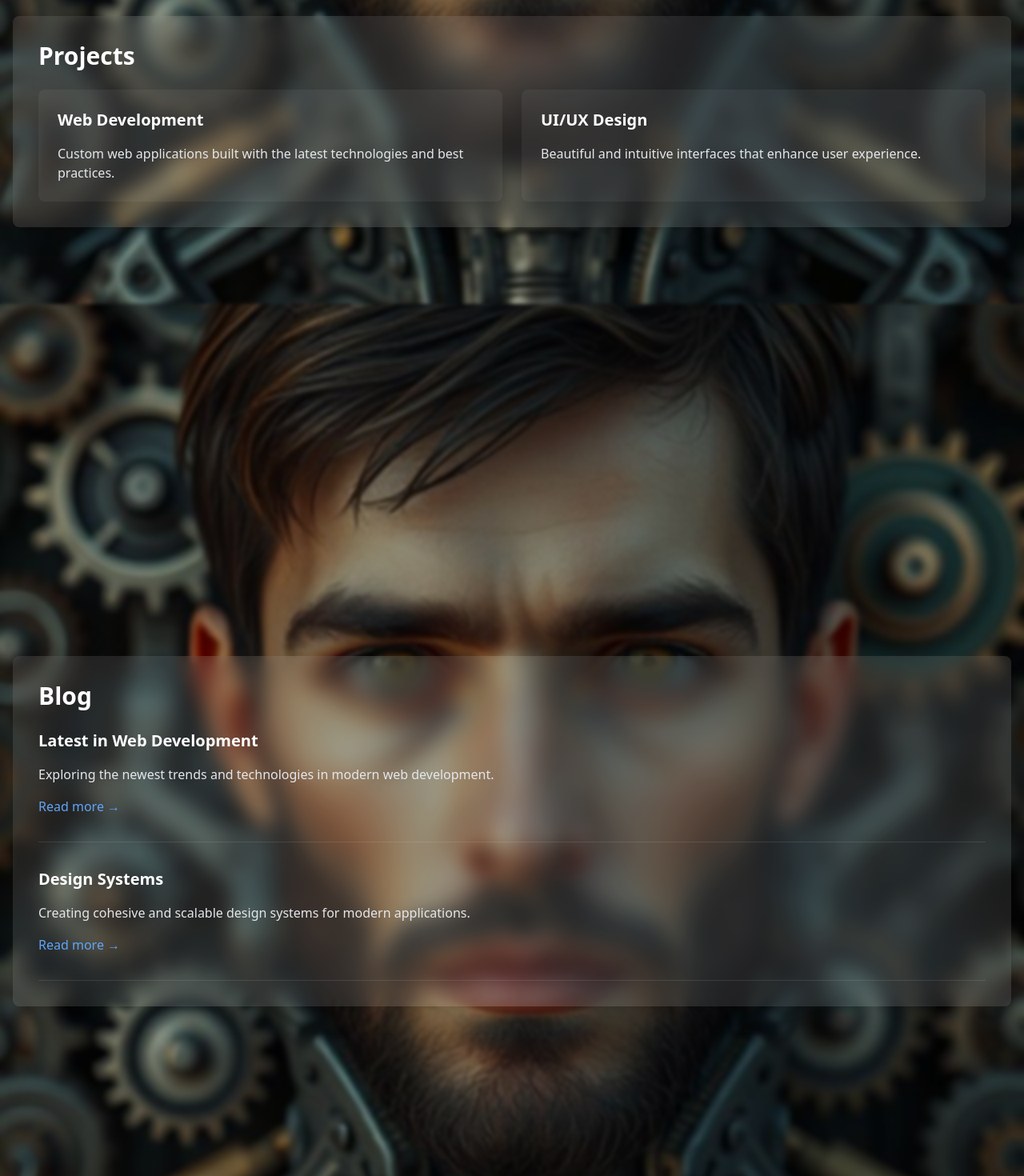
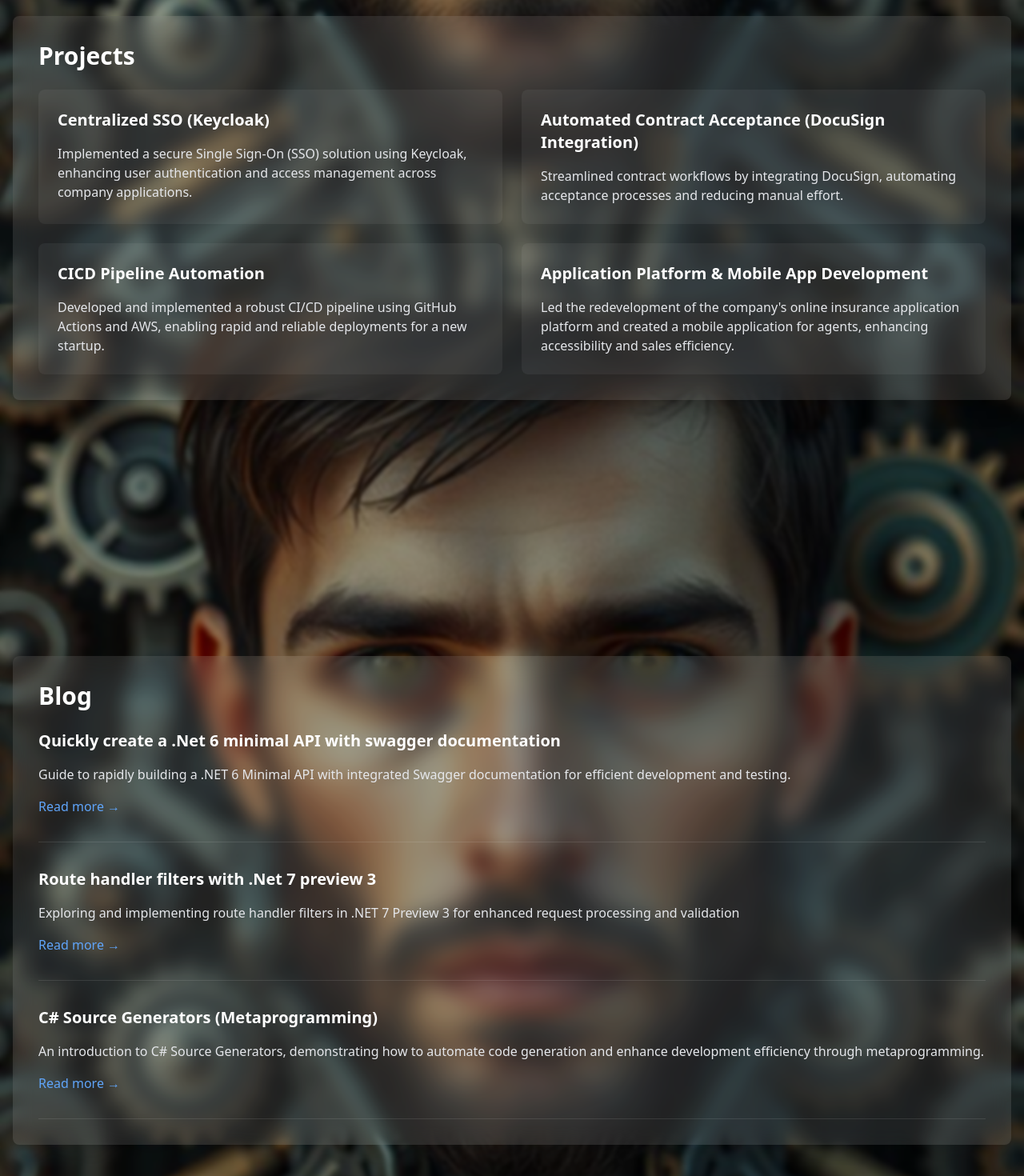
Before and after one commit to gerharddev/gerharddev.github.io, a React (Vite) app: page / in a window 1280 px wide. Shown: the part 900-2370 px from the top of the page at 80% size. Built offline with nearby package versions, Linux system fonts and the light colour scheme.

Commit message:
Update blog and project details

```diff
--- a/src/App.tsx
+++ b/src/App.tsx
@@ -36,7 +36,6 @@ function App() {
         className="absolute inset-0 z-0"
         style={{
           backgroundImage: 'url("src/assets/background03.jpg")',
-          //backgroundImage: 'url("https://images.unsplash.com/photo-1451187580459-43490279c0fa?auto=format&fit=crop&q=80&w=2072")',
           backgroundSize: 'cover',
           backgroundPosition: 'center',
           backgroundAttachment: 'fixed'
@@ -70,10 +69,10 @@ function App() {
 
             {/* Social Icons */}
             <div className="hidden md:flex items-center space-x-4">
-              <a href="https://github.com/gerharddev" className="text-gray-300 hover:text-white transition-colors relative" data-tooltip="Visit my GitHub">
+              <a href="https://github.com/gerharddev" target='_blank' className="text-gray-300 hover:text-white transition-colors relative" data-tooltip="Visit my GitHub">
                 <Github className="w-5 h-5" />
               </a>
-              <a href="https://www.linkedin.com/in/gerhard-maree-90a77083/" className="text-gray-300 hover:text-white transition-colors" data-tooltip="Visit my LinkedIn">
+              <a href="https://www.linkedin.com/in/gerhard-maree-90a77083/" target='_blank' className="text-gray-300 hover:text-white transition-colors" data-tooltip="Visit my LinkedIn">
                 <Linkedin className="w-5 h-5" />
               </a>
             </div>
@@ -101,10 +100,10 @@ function App() {
                 <button onClick={() => scrollToSection('projects')} className="text-left text-gray-300 hover:text-white transition-colors">Projects</button>
                 <button onClick={() => scrollToSection('blog')} className="text-left text-gray-300 hover:text-white transition-colors">Blog</button>
                 <div className="flex space-x-4 pt-2">
-                  <a href="#" className="text-gray-300 hover:text-white transition-colors">
+                  <a href="#" target="_blank" className="text-gray-300 hover:text-white transition-colors">
                     <Github className="w-5 h-5" />
                   </a>
-                  <a href="#" className="text-gray-300 hover:text-white transition-colors">
+                  <a href="#" target="_blank" className="text-gray-300 hover:text-white transition-colors">
                     <Linkedin className="w-5 h-5" />
                   </a>
                 </div>
@@ -150,15 +149,27 @@ function App() {
               <h2 className="text-3xl font-bold text-white mb-6">Projects</h2>
               <div className="grid md:grid-cols-2 gap-6">
                 <div className="p-6 bg-white/5 rounded-lg">
-                  <h3 className="text-xl font-semibold text-white mb-4">Web Development</h3>
+                  <h3 className="text-xl font-semibold text-white mb-4">Centralized SSO (Keycloak)</h3>
                   <p className="text-gray-200">
-                    Custom web applications built with the latest technologies and best practices.
+                    Implemented a secure Single Sign-On (SSO) solution using Keycloak, enhancing user authentication and access management across company applications.
                   </p>
                 </div>
                 <div className="p-6 bg-white/5 rounded-lg">
-                  <h3 className="text-xl font-semibold text-white mb-4">UI/UX Design</h3>
+                  <h3 className="text-xl font-semibold text-white mb-4">Automated Contract Acceptance (DocuSign Integration)</h3>
                   <p className="text-gray-200">
-                    Beautiful and intuitive interfaces that enhance user experience.
+                    Streamlined contract workflows by integrating DocuSign, automating acceptance processes and reducing manual effort.
+                  </p>
+                </div>
+                <div className="p-6 bg-white/5 rounded-lg">
+                  <h3 className="text-xl font-semibold text-white mb-4">CICD Pipeline Automation</h3>
+                  <p className="text-gray-200">
+                    Developed and implemented a robust CI/CD pipeline using GitHub Actions and AWS, enabling rapid and reliable deployments for a new startup.
+                  </p>
+                </div>
+                <div className="p-6 bg-white/5 rounded-lg">
+                  <h3 className="text-xl font-semibold text-white mb-4">Application Platform & Mobile App Development</h3>
+                  <p className="text-gray-200">
+                    Led the redevelopment of the company's online insurance application platform and created a mobile application for agents, enhancing accessibility and sales efficiency.
                   </p>
                 </div>
               </div>
@@ -171,18 +182,25 @@ function App() {
               <h2 className="text-3xl font-bold text-white mb-6">Blog</h2>
               <div className="space-y-8">
                 <article className="border-b border-white/10 pb-8">
-                  <h3 className="text-xl font-semibold text-white mb-4">Latest in Web Development</h3>
+                  <h3 className="text-xl font-semibold text-white mb-4">Quickly create a .Net 6 minimal API with swagger documentation</h3>
                   <p className="text-gray-200 mb-4">
-                    Exploring the newest trends and technologies in modern web development.
+                    Guide to rapidly building a .NET 6 Minimal API with integrated Swagger documentation for efficient development and testing.
                   </p>
-                  <a href="#" className="text-blue-400 hover:text-blue-300 transition-colors">Read more →</a>
+                  <a href="https://medium.com/@gerhardmaree/quickly-create-a-net-6-minimal-api-with-swagger-documentation-720d88db79fb" target="_blank" className="text-blue-400 hover:text-blue-300 transition-colors">Read more →</a>
                 </article>
                 <article className="border-b border-white/10 pb-8">
-                  <h3 className="text-xl font-semibold text-white mb-4">Design Systems</h3>
+                  <h3 className="text-xl font-semibold text-white mb-4">Route handler filters with .Net 7 preview 3</h3>
                   <p className="text-gray-200 mb-4">
-                    Creating cohesive and scalable design systems for modern applications.
+                    Exploring and implementing route handler filters in .NET 7 Preview 3 for enhanced request processing and validation
                   </p>
-                  <a href="#" className="text-blue-400 hover:text-blue-300 transition-colors">Read more →</a>
+                  <a href="https://medium.com/@gerhardmaree/route-handler-filters-with-net-7-preview-3-fd98126a3fbb" target="_blank" className="text-blue-400 hover:text-blue-300 transition-colors">Read more →</a>
+                </article>
+                <article className="border-b border-white/10 pb-8">
+                  <h3 className="text-xl font-semibold text-white mb-4">C# Source Generators (Metaprogramming)</h3>
+                  <p className="text-gray-200 mb-4">
+                    An introduction to C# Source Generators, demonstrating how to automate code generation and enhance development efficiency through metaprogramming.
+                  </p>
+                  <a href="https://medium.com/@gerhardmaree/c-source-generators-metaprogramming-ce014c1744aa" target="_blank" className="text-blue-400 hover:text-blue-300 transition-colors">Read more →</a>
                 </article>
               </div>
             </div>
```
